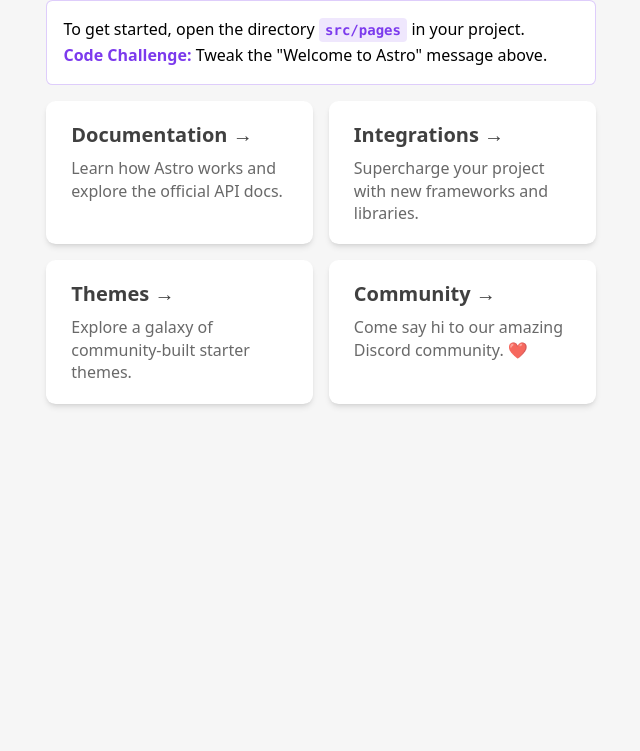
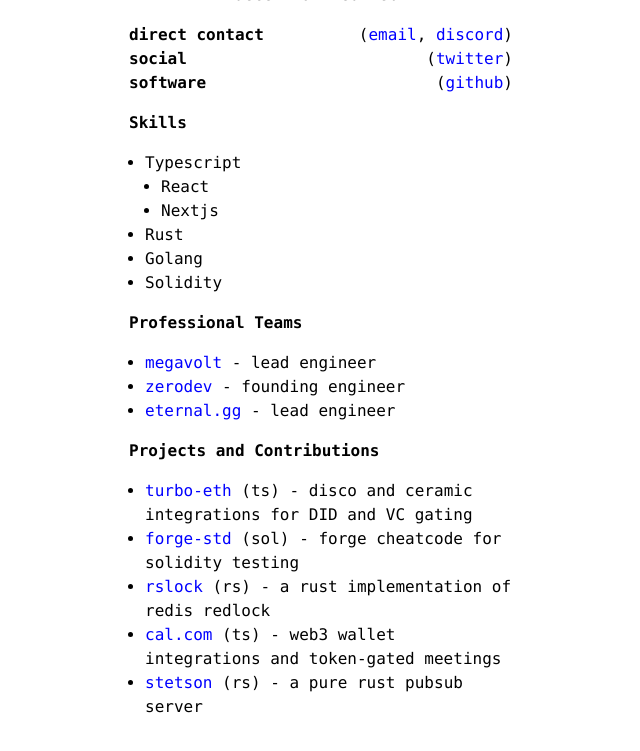
Before and after one commit to hexcowboy/cowboy.dev, an Astro site: page / in a window 1280 px wide. Shown: the part 113-864 px from the top of the page, without its empty margins (319-959 px from the left). Before the commit the page ends 800 px from the top, so only its background shows below. Built offline with nearby package versions, Linux system fonts and the light colour scheme; Astro itself is replaced by a stand-in of ours.

Commit message:
create landing page

```diff
--- a/astro.config.mjs
+++ b/astro.config.mjs
@@ -1,4 +1,8 @@
 import { defineConfig } from 'astro/config';
 
+import tailwind from "@astrojs/tailwind";
+
 // https://astro.build/config
-export default defineConfig({});
+export default defineConfig({
+  integrations: [tailwind()]
+});
--- a/src/components/Card.astro
+++ b/src/components/Card.astro
@@ -19,45 +19,3 @@
     </p>
   </a>
 </li>
-<style>
-	.link-card {
-		list-style: none;
-		display: flex;
-		padding: 0.25rem;
-		background-color: white;
-		background-image: none;
-		background-size: 400%;
-		border-radius: 0.6rem;
-		background-position: 100%;
-		transition: background-position 0.6s cubic-bezier(0.22, 1, 0.36, 1);
-		box-shadow: 0 4px 6px -1px rgba(0, 0, 0, 0.1), 0 2px 4px -2px rgba(0, 0, 0, 0.1);
-	}
-
-	.link-card > a {
-		width: 100%;
-		text-decoration: none;
-		line-height: 1.4;
-		padding: 1rem 1.3rem;
-		border-radius: 0.35rem;
-		color: #111;
-		background-color: white;
-		opacity: 0.8;
-	}
-	h2 {
-		margin: 0;
-		font-size: 1.25rem;
-		transition: color 0.6s cubic-bezier(0.22, 1, 0.36, 1);
-	}
-	p {
-		margin-top: 0.5rem;
-		margin-bottom: 0;
-		color: #444;
-	}
-	.link-card:is(:hover, :focus-within) {
-		background-position: 0;
-		background-image: var(--accent-gradient);
-	}
-	.link-card:is(:hover, :focus-within) h2 {
-		color: rgb(var(--accent));
-	}
-</style>
--- a/src/layouts/Layout.astro
+++ b/src/layouts/Layout.astro
@@ -1,9 +1,10 @@
 ---
 export interface Props {
   title: string;
+  description: string;
 }
 
-const { title } = Astro.props;
+const { title, description } = Astro.props;
 ---
 
 <!DOCTYPE html>
@@ -13,23 +14,31 @@
     <meta name="viewport" content="width=device-width" />
     <link rel="icon" type="image/svg+xml" href="/favicon.svg" />
     <meta name="generator" content={Astro.generator} />
+    <meta name="description" content={description} />
     <title>{title}</title>
   </head>
-	<body>
+  <body class="dark:bg-black dark:text-white">
+    <main class="flex min-h-screen flex-col items-center font-mono">
+      <div class="flex max-w-sm flex-col gap-4 p-8 sm:px-0">
         <slot />
+      </div>
+    </main>
   </body>
 </html>
+
 <style is:global>
-	:root {
-		--accent: 124, 58, 237;
-		--accent-gradient: linear-gradient(45deg, rgb(var(--accent)), #da62c4 30%, white 60%);
+  ul {
+    margin-left: 1rem;
+    list-style: disc;
   }
-	html {
-		font-family: system-ui, sans-serif;
-		background-color: #F6F6F6;
+
+  a {
+    color: blue;
   }
-	code {
-		font-family: Menlo, Monaco, Lucida Console, Liberation Mono, DejaVu Sans Mono,
-			Bitstream Vera Sans Mono, Courier New, monospace;
+
+  @media (prefers-color-scheme: dark) {
+    a {
+      color: red;
+    }
   }
 </style>
--- a/src/pages/index.astro
+++ b/src/pages/index.astro
@@ -1,81 +1,77 @@
 ---
-import Layout from '../layouts/Layout.astro';
-import Card from '../components/Card.astro';
+import Layout from "../layouts/Layout.astro";
 ---
 
-<Layout title="Welcome to Astro.">
-	<main>
-		<h1>Welcome to <span class="text-gradient">Astro</span></h1>
-		<p class="instructions">
-			To get started, open the directory <code>src/pages</code> in your project.<br />
-			<strong>Code Challenge:</strong> Tweak the "Welcome to Astro" message above.
-		</p>
-		<ul role="list" class="link-card-grid">
-			<Card
-				href="https://docs.astro.build/"
-				title="Documentation"
-				body="Learn how Astro works and explore the official API docs."
-			/>
-			<Card
-				href="https://astro.build/integrations/"
-				title="Integrations"
-				body="Supercharge your project with new frameworks and libraries."
-			/>
-			<Card
-				href="https://astro.build/themes/"
-				title="Themes"
-				body="Explore a galaxy of community-built starter themes."
-			/>
-			<Card
-				href="https://astro.build/chat/"
-				title="Community"
-				body="Come say hi to our amazing Discord community. ❤️"
-			/>
-		</ul>
-	</main>
+<Layout
+  title="cowboy.dev"
+  description="hexcowboy - a fullstack and lead engineer for web3 projects"
+>
+  <h1 class="text-center font-bold">hexcowboy</h1>
+  <p class="text-center">
+    Roaming the frontier of the decentralized web.
+  </p>
+
+  <div>
+    <div class="flex justify-between">
+      <h2 class="font-bold">direct contact</h2>
+      <p>
+        (<a href="mailto:hex@cowboy.dev">email</a>, <a
+          href="https://discord.com/users/418557177825853443">discord</a
+        >)
+      </p>
+    </div>
+    <div class="flex justify-between">
+      <h2 class="font-bold">social</h2>
+      <p>(<a href="https://twitter.com/hexcowboy">twitter</a>)</p>
+    </div>
+    <div class="flex justify-between">
+      <h2 class="font-bold">software</h2>
+      <p>(<a href="https://github.com/hexcowboy">github</a>)</p>
+    </div>
+  </div>
+
+  <h2 class="font-bold">Skills</h2>
+  <ul>
+    <li>Typescript</li>
+    <ul>
+      <li>React</li>
+      <li>Nextjs</li>
+    </ul>
+    <li>Rust</li>
+    <li>Golang</li>
+    <li>Solidity</li>
+  </ul>
+
+  <h2 class="font-bold">Professional Teams</h2>
+  <ul>
+    <li>
+      <a href="https://www.megavoltcorp.com/">megavolt</a> - lead engineer
+    </li>
+    <li><a href="https://zerodev.app/">zerodev</a> - founding engineer</li>
+    <li><a href="https://eternal.gg/">eternal.gg</a> - lead engineer</li>
+  </ul>
+
+  <h2 class="font-bold">Projects and Contributions</h2>
+  <ul>
+    <li>
+      <a href="https://github.com/turbo-eth/template-disco-app">turbo-eth</a> (ts)
+      - disco and ceramic integrations for DID and VC gating
+    </li>
+    <li>
+      <a href="https://github.com/foundry-rs/forge-std/pull/270">forge-std</a> (sol)
+      - forge cheatcode for solidity testing
+    </li>
+    <li>
+      <a href="https://github.com/hexcowboy/rslock">rslock</a> (rs) - a rust implementation
+      of redis redlock
+    </li>
+    <li>
+      <a href="https://github.com/calcom/cal.com/pull/4019">cal.com</a> (ts) - web3
+      wallet integrations and token-gated meetings
+    </li>
+    <li>
+      <a href="https://github.com/hexcowboy/stetson">stetson</a> (rs) - a pure rust
+      pubsub server
+    </li>
+  </ul>
 </Layout>
-
-<style>
-	main {
-		margin: auto;
-		padding: 1.5rem;
-		max-width: 60ch;
-	}
-	h1 {
-		font-size: 3rem;
-		font-weight: 800;
-		margin: 0;
-	}
-	.text-gradient {
-		background-image: var(--accent-gradient);
-		-webkit-background-clip: text;
-		-webkit-text-fill-color: transparent;
-		background-size: 400%;
-		background-position: 0%;
-	}
-	.instructions {
-		line-height: 1.6;
-		margin: 1rem 0;
-		border: 1px solid rgba(var(--accent), 25%);
-		background-color: white;
-		padding: 1rem;
-		border-radius: 0.4rem;
-	}
-	.instructions code {
-		font-size: 0.875em;
-		font-weight: bold;
-		background: rgba(var(--accent), 12%);
-		color: rgb(var(--accent));
-		border-radius: 4px;
-		padding: 0.3em 0.45em;
-	}
-	.instructions strong {
-		color: rgb(var(--accent));
-	}
-	.link-card-grid {
-		display: grid;
-		grid-template-columns: repeat(auto-fit, minmax(24ch, 1fr));
-		gap: 1rem;
-		padding: 0;
-	}
-</style>
--- /dev/null
+++ b/tailwind.config.cjs
@@ -0,0 +1,12 @@
+/** @type {import('tailwindcss').Config} */
+module.exports = {
+  content: ["./src/**/*.{astro,html,js,jsx,md,mdx,svelte,ts,tsx,vue}"],
+  theme: {
+    extend: {
+      height: {
+        screen: ["100vh /* fallback for Opera, IE and etc. */", "100dvh"],
+      },
+    },
+  },
+  plugins: [],
+};
```
Also changed, not shown: package.json (+8 -1 lines), pnpm-lock.yaml, 1 other file. Lines whose indentation alone changed are shown as unchanged.
